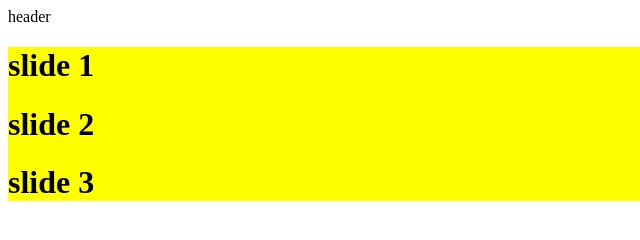
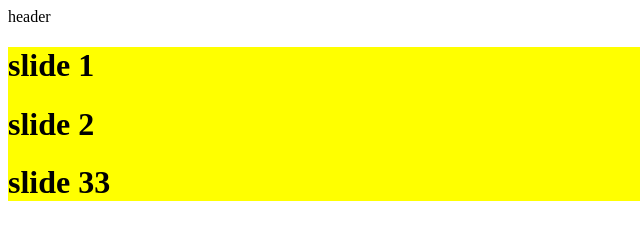
Before and after one commit to iruncod/git-project-one---Copy, a plain HTML site: page index.html in a window 1280 px wide. Shown: the full height of the page, 0-640 px from the left. Drawn offline with Linux system fonts and the light colour scheme.

Commit message:
change content slider 3

```diff
--- a/index.html
+++ b/index.html
@@ -14,7 +14,7 @@
     <div class="slider">
         <h1>slide 1</h1>
         <h1>slide 2</h1>
-        <h1>slide 3</h1>
+        <h1>slide 33</h1>
     </div>
     <script src="sprict.js"></script>
 </body>
```
